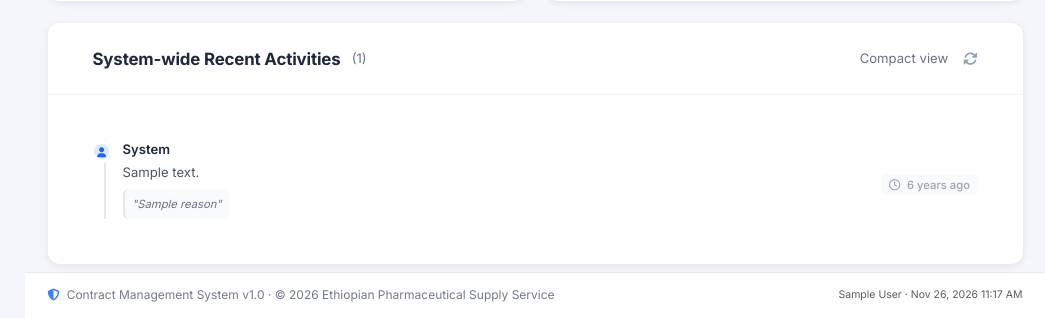
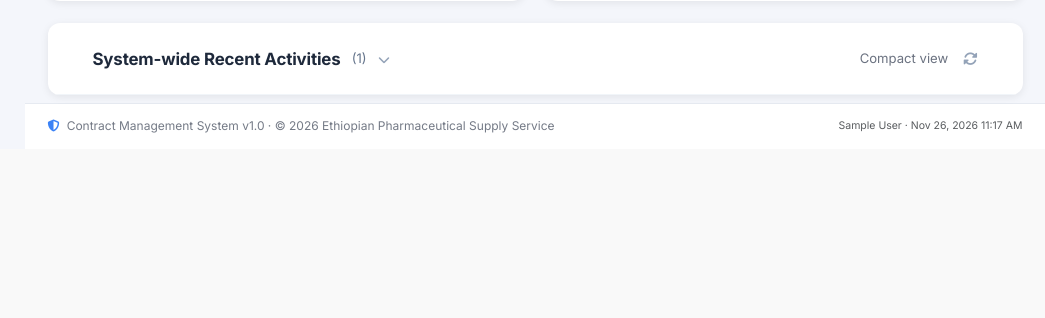
Before and after one commit to Habtami/elianahabtamu2019, a Laravel app: template contract-management/resources/views/admin/super-admin-dashboard.blade.php in a window 1280 px wide. Shown: the part 828-1146 px from the top of the page, without its empty margins (235-1280 px from the left). After the commit the page ends 961 px from the top, so only its background shows below. Run offline with Laravel 12, Linux system fonts and the light colour scheme; a user stored in the database is signed in; data comes from the database, SQL or seed files in the repository; tables that the repository leaves empty hold one stand-in row (values such as "Sample post"); the template is opened without the code that fills it: most values are stand-ins (such as "Sample title", 1, 10 or a date in 2020); some libraries are stand-ins or nearby versions.

Commit message:
feat(dashboard): collapse recent activities behind a clickable header
The list starts hidden and toggles open on click, with the chevron and
aria state reflecting the collapsed/expanded state.

```diff
--- a/contract-management/resources/views/admin/super-admin-dashboard.blade.php
+++ b/contract-management/resources/views/admin/super-admin-dashboard.blade.php
@@ -21,6 +21,24 @@
     .activities-list { transition: max-height 0.28s ease; }
     .activities-list.compact { max-height: 300px; overflow: auto; }
     .activities-list.full { max-height: 1000vh; overflow: visible; }
+
+    /* Collapsible recent activities */
+    .activities-collapse-btn {
+        display: flex;
+        align-items: center;
+        gap: 0.75rem;
+        background: transparent;
+        border: none;
+        padding: 0;
+        text-align: left;
+        cursor: pointer;
+        border-radius: 8px;
+    }
+    .activities-collapse-btn:hover h3 { color: #1C75BC; }
+    .activities-collapse-btn:focus-visible { outline: 2px solid #1C75BC; outline-offset: 3px; }
+    .activities-chevron { color: #94a3b8; font-size: 0.8rem; transition: transform 0.2s ease; }
+    .activities-collapse-btn[aria-expanded="false"] .activities-chevron { transform: rotate(180deg); }
+    .activities-body.collapsed { display: none; }
 </style>
 @endsection
 
@@ -179,10 +197,13 @@
         <!-- Recent Activities Section -->
         <div class="card overflow-hidden">
             <div class="px-5 py-4 border-b border-slate-100 flex flex-wrap justify-between items-center gap-2">
-                <div class="recent-activities-header">
-                    <h3 class="text-lg font-bold text-slate-800">System-wide Recent Activities</h3>
-                    <span class="text-sm text-slate-500">({{ $recentActivities->count() }})</span>
-                </div>
+                <button type="button" id="activitiesCollapseBtn" class="activities-collapse-btn" aria-expanded="false" aria-controls="activitiesBody" title="Show recent activities">
+                    <div class="recent-activities-header">
+                        <h3 class="text-lg font-bold text-slate-800">System-wide Recent Activities</h3>
+                        <span class="text-sm text-slate-500">({{ $recentActivities->count() }})</span>
+                    </div>
+                    <i class="fas fa-chevron-up activities-chevron" aria-hidden="true"></i>
+                </button>
                 <div class="flex items-center gap-3">
                     <button id="activitiesToggleBtn" class="activities-toggle-btn text-sm" aria-expanded="true">Compact view</button>
                     <button onclick="refreshData(event)" class="text-slate-400 hover:text-[#1C75BC] transition-colors" title="Refresh">
@@ -190,7 +211,7 @@
                     </button>
                 </div>
             </div>
-            <div class="p-5">
+            <div class="p-5 activities-body collapsed" id="activitiesBody">
                 <div id="activitiesList" class="activity-timeline activities-list relative pl-8 space-y-6" data-count="{{ $recentActivities->count() }}">
                     @forelse($recentActivities as $activity)
                     <div class="relative">
@@ -384,6 +405,19 @@
             }
         });
 
+        // Collapse/expand the recent activities list
+        (function() {
+            const btn = document.getElementById('activitiesCollapseBtn');
+            const body = document.getElementById('activitiesBody');
+            if (!btn || !body) return;
+
+            btn.addEventListener('click', function() {
+                const collapsed = body.classList.toggle('collapsed');
+                btn.setAttribute('aria-expanded', collapsed ? 'false' : 'true');
+                btn.title = collapsed ? 'Show recent activities' : 'Hide recent activities';
+            });
+        })();
+
         // Recent activities compact/full toggle
         (function() {
             const list = document.getElementById('activitiesList');
```
